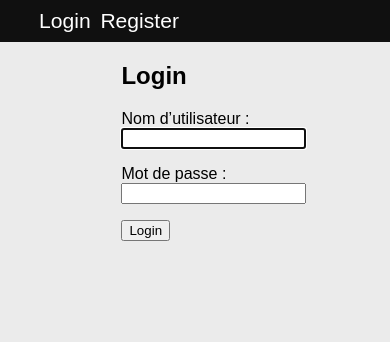
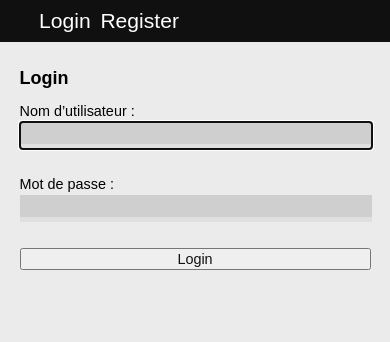
Before and after one commit to HE-Arc/Beer-Empire, a Django app: page /login/?redirect_to=/farm in a window 390 px wide. Shown: the top 342 px of the page. Run offline with Django 3.2, Linux system fonts and the light colour scheme; some web fonts are replaced.

Commit message:
Responsive

```diff
--- a/BeerEmpire/Game/static/beerfactory.css
+++ b/BeerEmpire/Game/static/beerfactory.css
@@ -45,10 +45,10 @@ nav button{
   background: none;
   border: none;
   text-align: center;
-  color:white;
+  color:white !important;
   height:5vh;
   line-height: 5vh;
-  font-size: 2.5vh;
+  font-size: 2.5vh!important;
   line-height: 5vh;
 }
 
@@ -73,6 +73,25 @@ aside{
   vertical-align: top;
   width: 60vw;
   margin-left: 5vw;
+}
+
+@media only screen and (max-width: 600px) {
+    html{
+      font-size: 12px;
+    }
+    aside{
+      display: block;
+      margin-left:5vw;
+      margin-right:5vw;
+      width:90vw;
+    }
+
+    .content{
+      display: block;
+      margin-left:5vw;
+      margin-right:5vw;
+      width:90vw;
+    }
 }
 
 .right{
@@ -137,3 +156,30 @@ aside{
 aside small{
   font-size: 13px;
 }
+
+/*Form*/
+
+form button{
+ color:#101010;
+ width:100%;
+ font-size: 1.2em;
+}
+
+label{
+  display: inline-block;
+  font-size: 1.2em;
+  width:100%;
+  margin-bottom:.2em;
+}
+
+input{
+  border:none;
+  background-color: #cfcfcf;
+  border-bottom: solid 5px #dfdfdf;
+  display: inline-block;
+  font-size: 1.2em;
+  height:1.4em;
+  padding-left: .2em;
+  width:calc(100% - .2em);
+  margin-bottom: 1em;
+}
```
